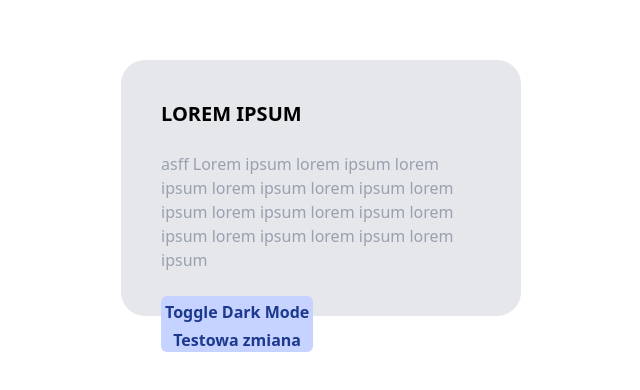
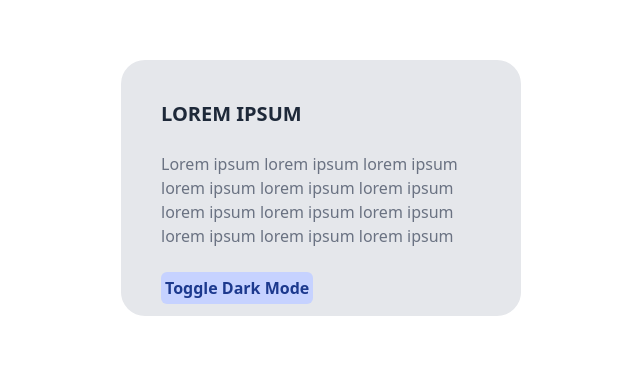
Before and after one commit to Koloqs/tryb_jasny-ciemny-tailwindcss-, a plain HTML site: page index.html in a window 1280 px wide. Shown: the part 212-602 px from the top of the page, without its empty margins (319-959 px from the left). Drawn offline with Linux system fonts and the light colour scheme.

Commit message:
Poprawa stylów i animacji dla trybu ciemnego oraz aktualizacja kolorów w CSS

```diff
--- a/index.html
+++ b/index.html
@@ -8,39 +8,38 @@
   </head>
   <body class="h-screen w-full flex justify-center items-center">
     <section class="h-64 w-100 bg-gray-200 rounded-3xl p-10 dark:bg-slate-600">
-      <h3 class="text-xl font-bold dark:text-white">
+      <h3 class="text-xl font-bold text-gray-800 dark:text-white">
         LOREM IPSUM
       </h3>
       <br>
-      <h3 class="text-gray-400 dark:text-white">
-        asff Lorem ipsum lorem ipsum lorem ipsum lorem ipsum lorem ipsum lorem ipsum lorem ipsum lorem ipsum lorem ipsum lorem ipsum lorem ipsum lorem ipsum
+      <h3 class="text-gray-500 dark:text-gray-300">
+    Lorem ipsum lorem ipsum lorem ipsum lorem ipsum lorem ipsum lorem ipsum lorem ipsum lorem ipsum lorem ipsum lorem ipsum lorem ipsum lorem ipsum
       </h3>
       <br>
-      <button id="przycisk" onclick="tryb_ciemny()" class="rounded-md bg-indigo-200 border-none font-bold text-blue-900">
+      <button id="przycisk" onclick="tryb_ciemny()" class="rounded-md bg-indigo-200 border-none font-bold text-blue-900 hover:bg-indigo-300 hover:scale-105 active:scale-95 dark:bg-indigo-700 dark:text-white dark:hover:bg-indigo-600">
         <p id="p_przycisku" class="p-1">Toggle Dark Mode</p>
-        <p>Testowa zmiana</p>
       </button>
     </section>
     <script>
       document.addEventListener("DOMContentLoaded", function() {
         const html = document.documentElement;
         const paragraf_przycisku = document.getElementById("p_przycisku");
+
+        // Sprawdź preferencje systemowe lub zapisane ustawienia
         if (!html.getAttribute('data-theme')) {
           if (window.matchMedia('(prefers-color-scheme: dark)').matches) {
             html.setAttribute('data-theme', 'dark');
-          } else {
-            html.removeAttribute('data-theme');
           }
         }
-        const isDarkMode = html.getAttribute("data-theme") === "dark"
-          || html.classList.contains("dark")
-          || window.matchMedia('(prefers-color-scheme: dark)').matches;
+
+        const isDarkMode = html.getAttribute("data-theme") === "dark";
         paragraf_przycisku.textContent = isDarkMode ? "Toggle Light Mode" : "Toggle Dark Mode";
       });
 
       function tryb_ciemny() {
         const html = document.documentElement;
         const paragraf_przycisku = document.getElementById("p_przycisku");
+
         if (html.getAttribute("data-theme") === "dark") {
           html.removeAttribute("data-theme");
           paragraf_przycisku.textContent = "Toggle Dark Mode";
--- a/input.css
+++ b/input.css
@@ -1,2 +1,18 @@
 @import "tailwindcss";
 @custom-variant dark (&:where([data-theme=dark], [data-theme=dark] *));
+
+/* Custom CSS dla płynnych animacji dark mode */
+* {
+  transition: background-color 0.5s ease-in-out,
+              color 0.5s ease-in-out,
+              border-color 0.5s ease-in-out,
+              transform 0.2s ease-in-out;
+}
+
+html {
+  transition: background-color 0.5s ease-in-out;
+}
+
+body {
+  transition: background-color 0.5s ease-in-out;
+}
```
Also changed, not shown: output.css.
